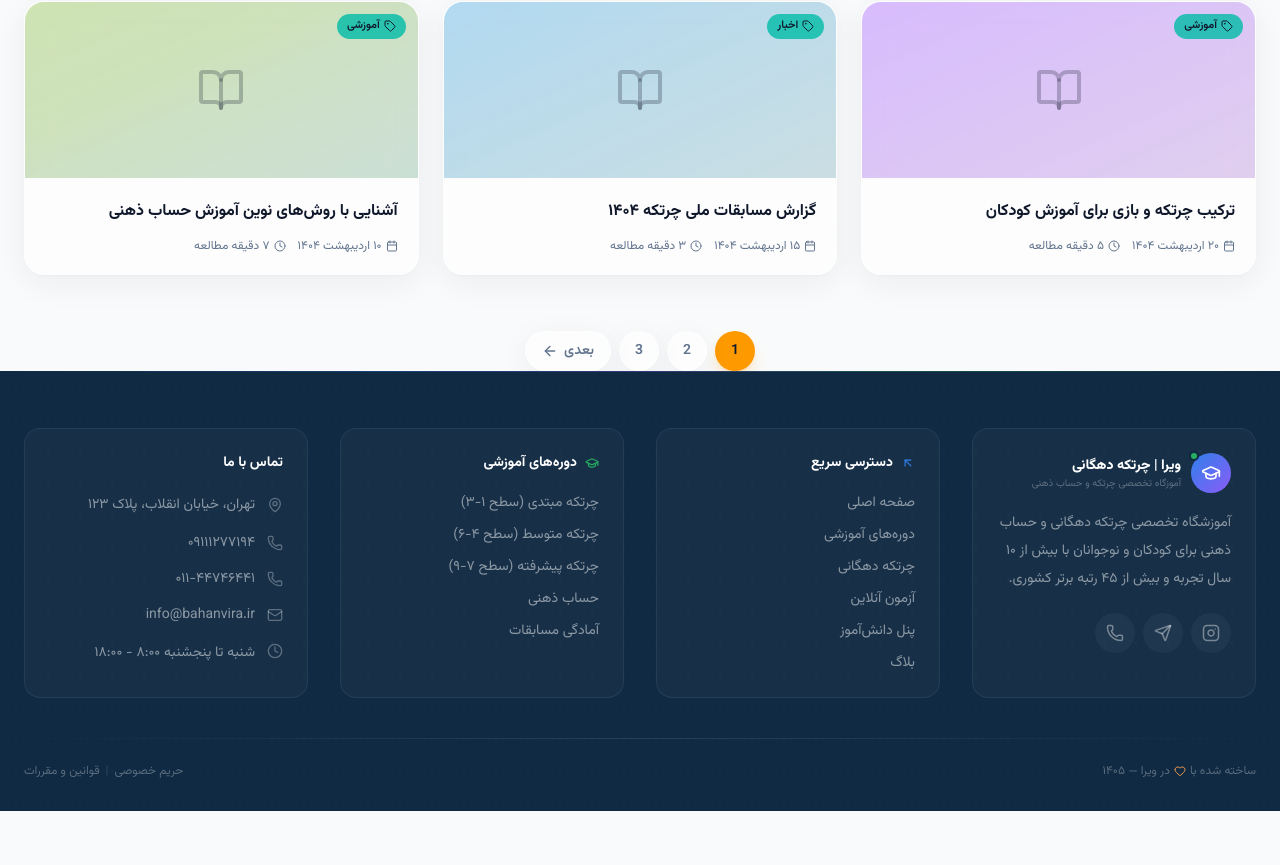
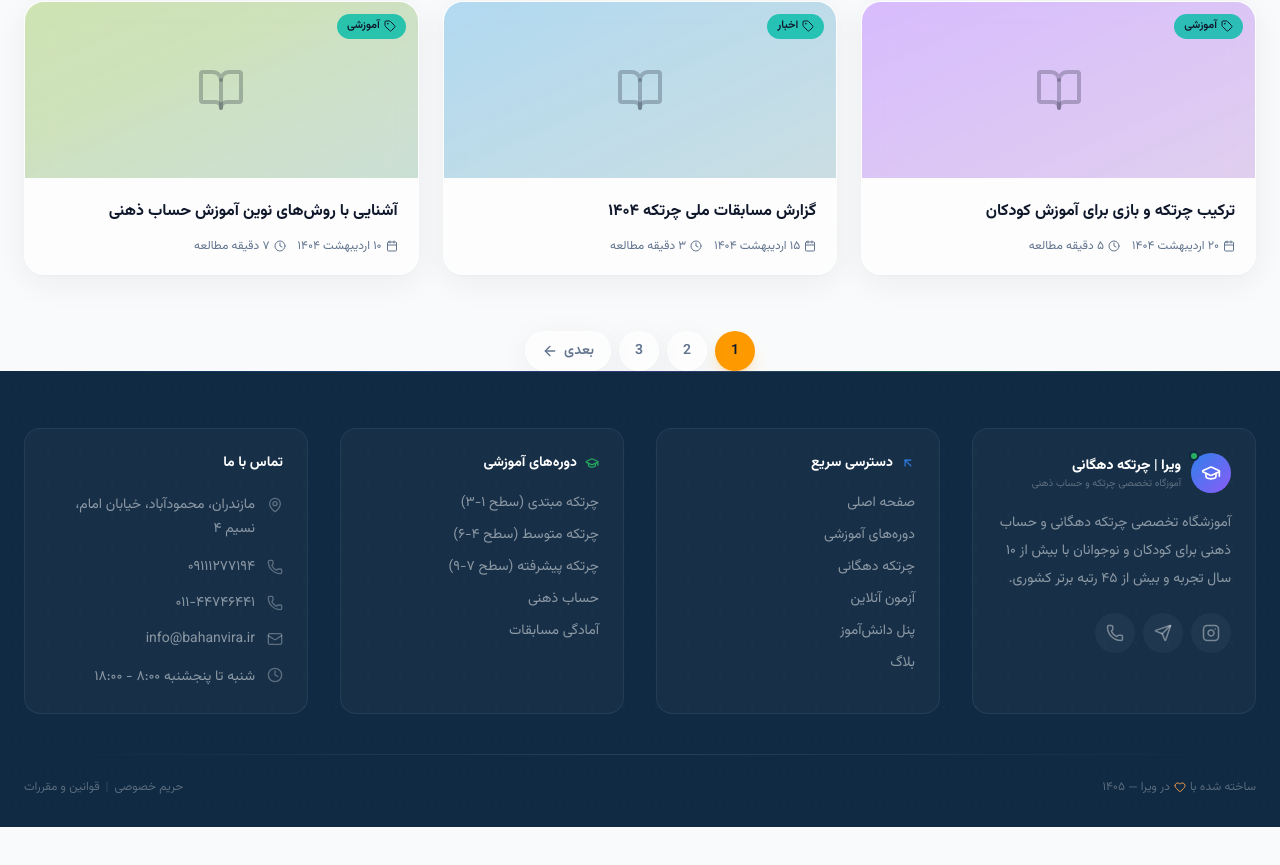
Before and after one commit to HAB64/bahanvira, a Next.js app: page /blog in a window 1280 px wide. Shown: the part 1082-1947 px from the top of the page. Built offline with nearby package versions, Linux system fonts and the light colour scheme.

Commit message:
update address to مازندران - محمودآباد - خیابان امام - نسیم 4

```diff
--- a/src/components/sections/footer.tsx
+++ b/src/components/sections/footer.tsx
@@ -94,7 +94,7 @@ export default function Footer() {
             <div className="space-y-4">
               <div className="flex items-start gap-3">
                 <MapPin className="h-4 w-4 mt-1 shrink-0 text-white/30" />
-                <span className="text-sm text-white/50 leading-6">تهران، خیابان انقلاب، پلاک ۱۲۳</span>
+                <span className="text-sm text-white/50 leading-6">مازندران، محمودآباد، خیابان امام، نسیم ۴</span>
               </div>
               <a href="tel:09111277194" className="flex items-center gap-3 text-sm text-white/50 hover:text-[#2F80ED] transition-colors">
                 <Phone className="h-4 w-4 shrink-0 text-white/30" />
```
Also changed, not shown: upload/939.png (added).
